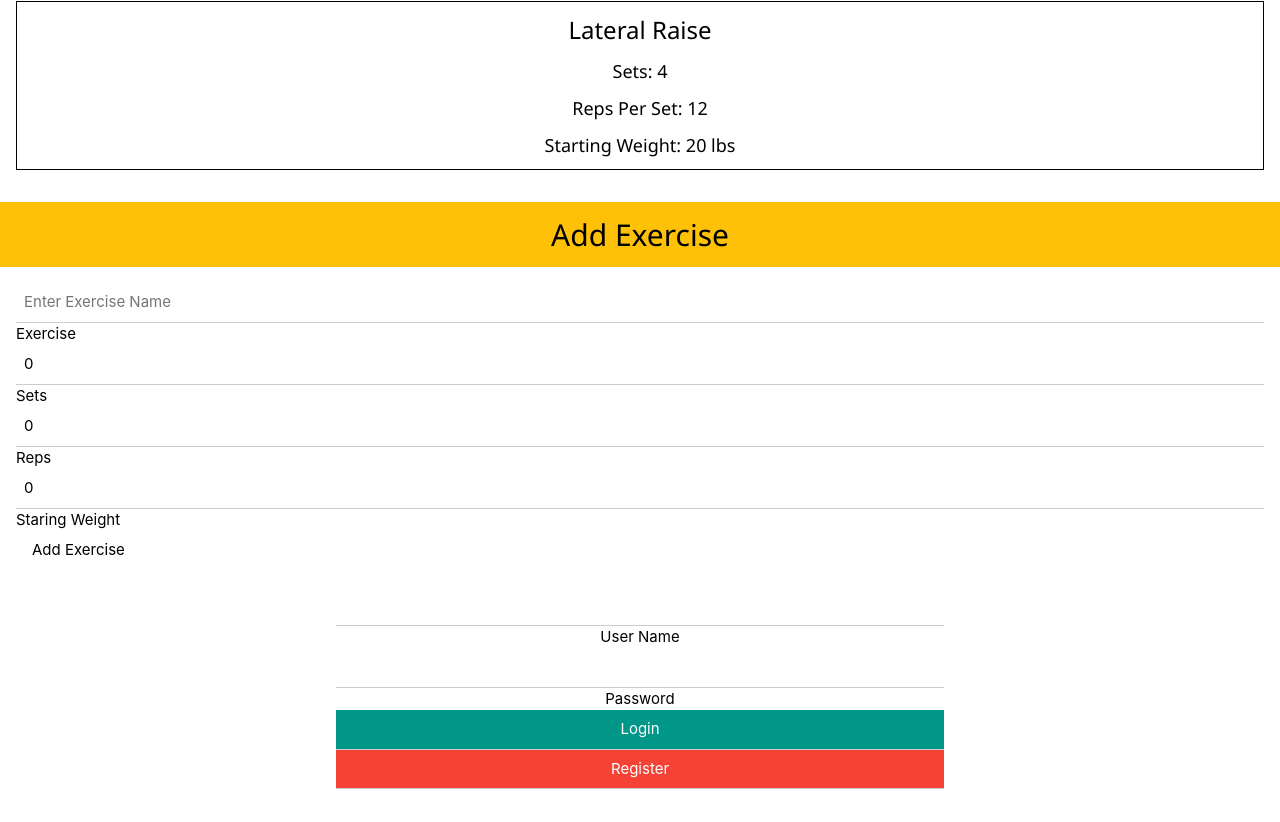
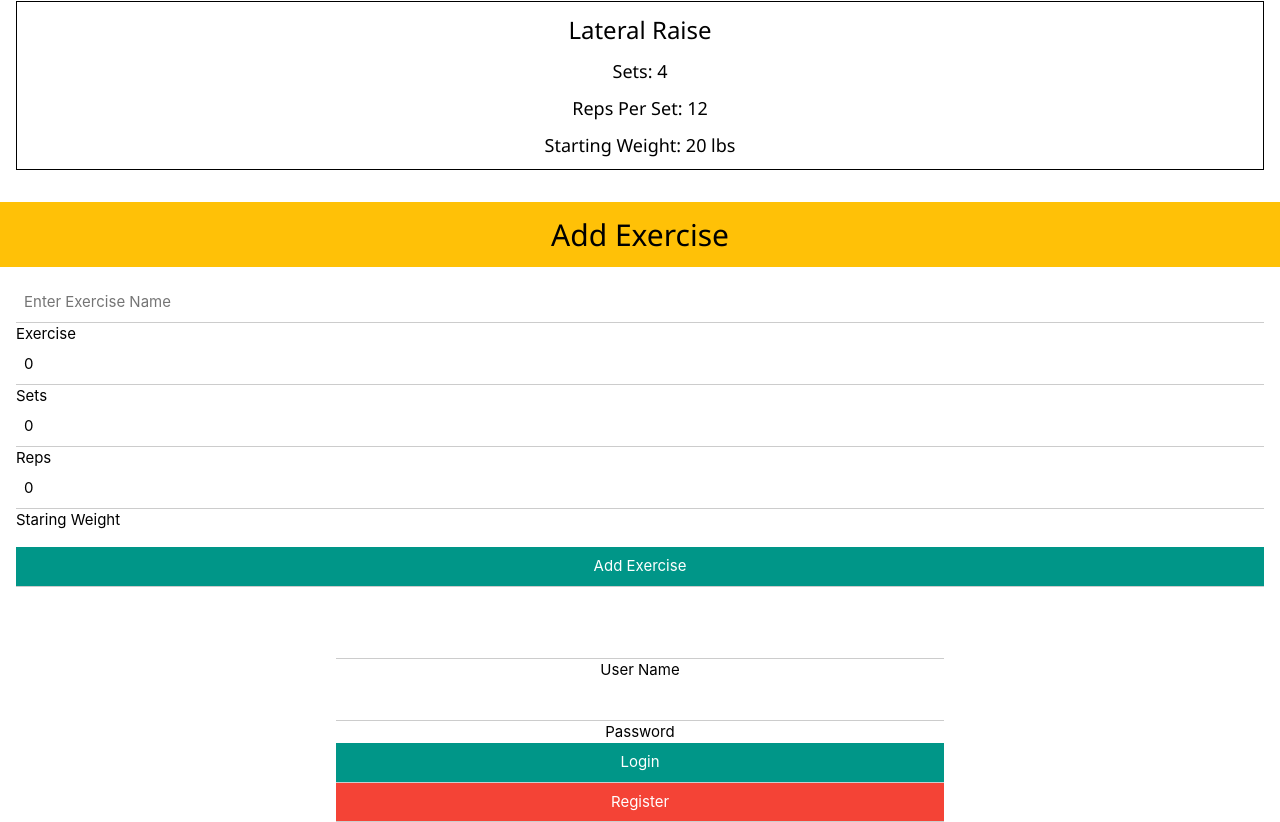
Before and after one commit to evan-mitchell93/gym-react-app, a React (Create React App) app in the folder client/: page /Home in a window 1280 px wide. Shown: the part 551-1373 px from the top of the page. Before the commit the page ends 1340 px from the top, so only its background shows below. Built offline with nearby package versions, Linux system fonts and the light colour scheme.

Commit message:
testing auth routes

```diff
--- a/client/src/App.js
+++ b/client/src/App.js
@@ -1,21 +1,19 @@
 
+import React from 'react';
+
+//css
 import './App.css';
-
 import "react-datepicker/dist/react-datepicker.css";
 
 //components
-import LoginForm from "./components/LoginForm";
 import Navbar from "./components/Navbar";
 
 
 function App() {
 
-
   return (
     <div className="App">
-      <Navbar />
-      <LoginForm />
-
+      <Navbar/>
     </div>
   );
 }
--- a/client/src/components/ExerciseForm.js
+++ b/client/src/components/ExerciseForm.js
@@ -34,9 +34,8 @@ const ExerciseForm = ({addExercise}) =>{
                 <label for="reps">Reps</label>
                 <input class="w3-input" value={userInput[0].startWeight} name="startWeight" onChange={changeHandler} type="number" />
                 <label for="startWeight">Staring Weight</label>
-                <div>
-                    <button class="w3-btn">Add Exercise</button>
-                </div>
+                <button class="w3-btn w3-teal w3-input w3-section">Add Exercise</button>
+
             </form>
         </div>
     );
--- a/client/src/components/Home.js
+++ b/client/src/components/Home.js
@@ -16,8 +16,10 @@ const Home = () => {
     setExerciseList(copy);
   }
 
+
   //state for storing the list of exercises for the date
   const [exerciseList, setExerciseList] = useState(data);
+
     return (
         <div>
             <div class="w3-container  w3-amber w3-padding-16">
--- a/client/src/components/LoginForm.js
+++ b/client/src/components/LoginForm.js
@@ -1,4 +1,5 @@
 import React, {useState} from 'react';
+
 
 const LoginForm = () => {
 
@@ -19,13 +20,16 @@ const LoginForm = () => {
             },
             body: JSON.stringify({msg: "login"})
         }).then((result) => {
+            return result.json();
+        }).then((json) => {
             window.location.href = "http://localhost:3000/Home"
         }).catch((err) => {
             console.log(err);
-        })
+        });
     }
 
-    const createUser = () => {
+    const createUser = (e) => {
+        e.preventDefault();
         fetch("/register",{
             method: 'POST',
             headers: {
--- a/client/src/components/Navbar.js
+++ b/client/src/components/Navbar.js
@@ -1,4 +1,6 @@
 import React from 'react';
+
+import LoginForm from "./LoginForm";
 
 import {BrowserRouter as Router,
         Switch,
@@ -9,9 +11,10 @@ import {BrowserRouter as Router,
 
 import Home from "./Home";
 
-const Navbar = () =>{
+const Navbar = ({token, setToken}) =>{
 
     return(
+        <div>
             <Router>
                 <div class="w3-bar w3-amber w3-left-align">
                     <Link to="/"><button class="w3-btn w3-amber">Blank</button></Link>
@@ -19,11 +22,13 @@ const Navbar = () =>{
                 </div>
                 <Switch>
                     <Route path="/Home">
-                    <Home />
+                        <Home token={token}  />
                     </Route>
                 </Switch>
             </Router>
 
+            <LoginForm setToken={setToken} />
+        </div>
     )
 }
 
--- a/package.json
+++ b/package.json
@@ -11,6 +11,7 @@
   "license": "ISC",
   "dependencies": {
     "body-parser": "^1.19.0",
+    "cookie-parser": "^1.4.5",
     "cors": "^2.8.5",
     "express": "^4.17.1",
     "express-session": "^1.17.2",
```
Also changed, not shown: 2 other files (tests, documents, lock files or other folders). Lines whose indentation alone changed are shown as unchanged.
